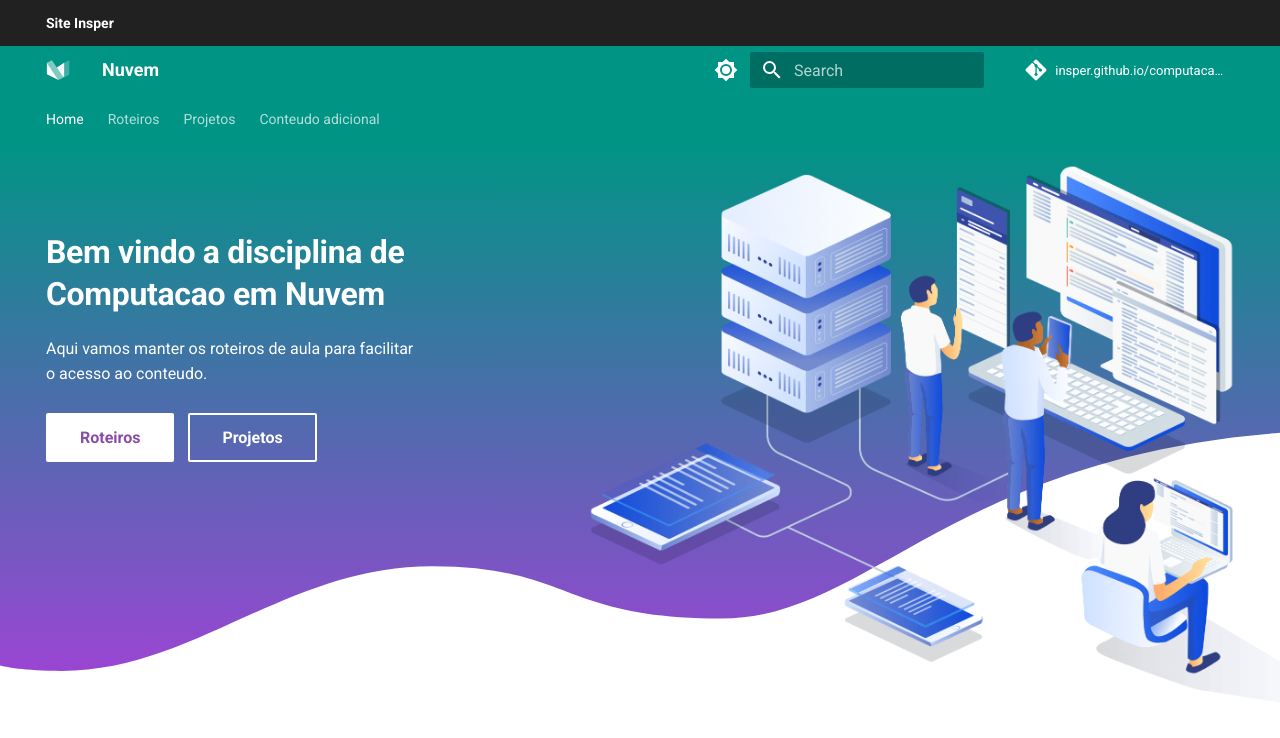
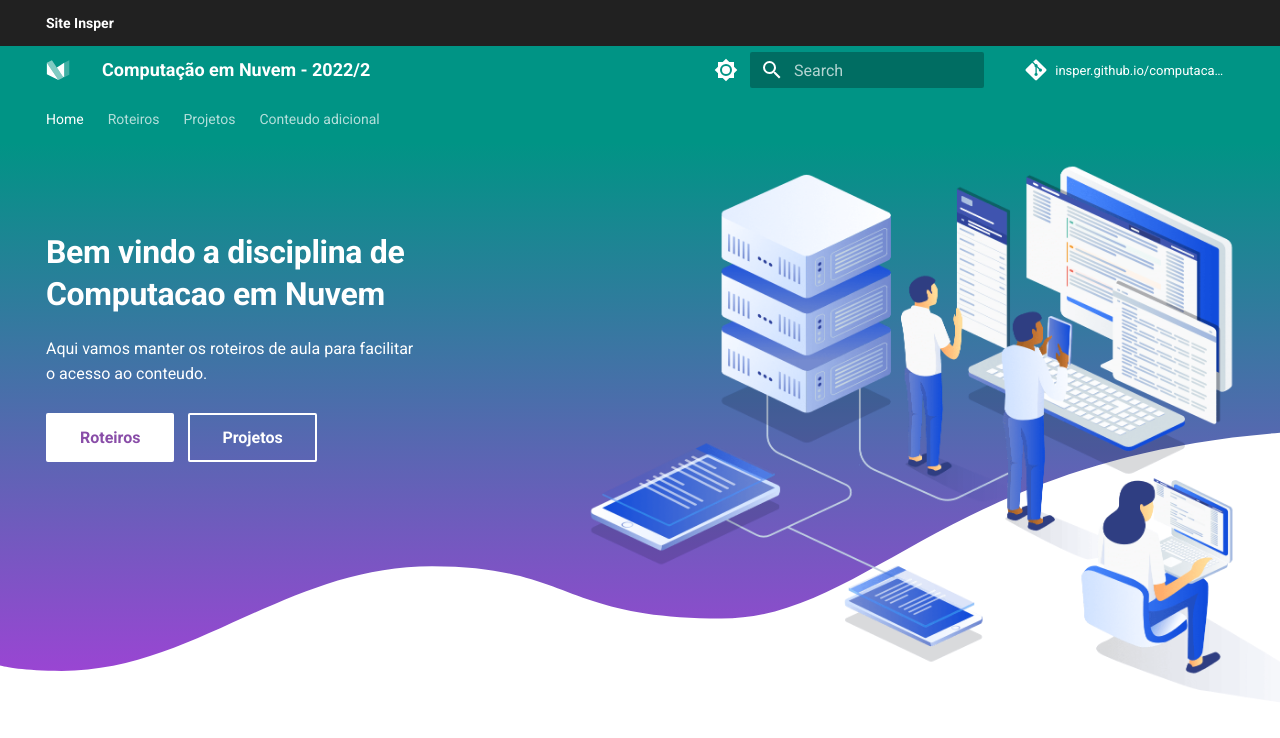
Before and after one commit to Insper/computacao-nuvem, an MkDocs documentation site: the page built from docs/index.md, in a window 1280 px wide. Shown: the top 738 px of the page. Built offline with MkDocs 1.6.1 and Material for MkDocs 9.7.7, drawn with Linux system fonts in a browser that asks for light colours; comment, search, counter and statistics services are not loaded.

Commit message:
modified mkdocs.yml

```diff
--- a/mkdocs.yml
+++ b/mkdocs.yml
@@ -19,7 +19,7 @@
 # IN THE SOFTWARE.
 
 # Project information
-site_name: "Nuvem"
+site_name: "Computação em Nuvem - 2022/2"
 site_url: https://github.com/Insper/computacao-nuvem
 site_author: Tiago Demay
 site_description: >-
```
